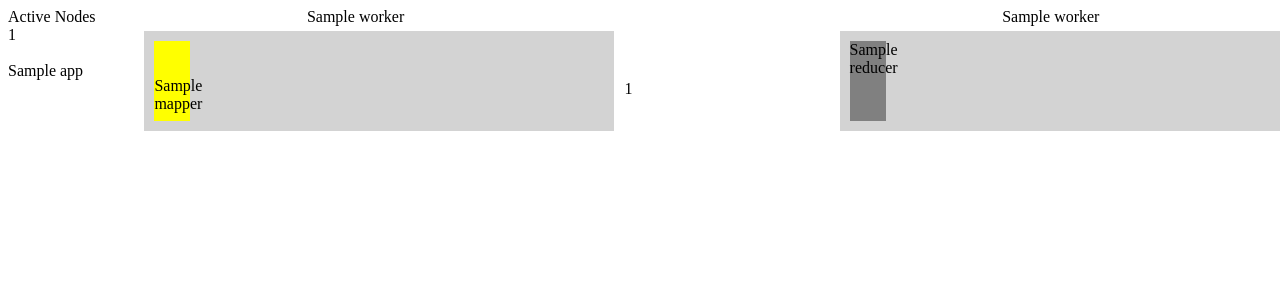
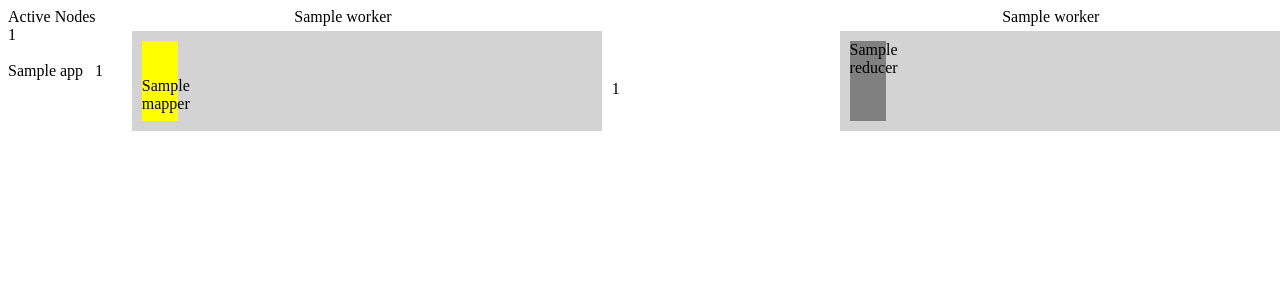
Before and after one commit to bconfiden2/MR-monitoring-system, a Flask app: template templates/index.html in a window 1280 px wide; the page is wider, and only the part inside the window is pictured. Shown: the top 300 px of that part. Run offline with Flask 2, Linux system fonts and the light colour scheme; the template is opened without the code that fills it: most values are stand-ins (such as "Sample title", 1, 10 or a date in 2020); parts of the project's set-up code (start-up, migrations or seed data) failed here and were passed over.

Commit message:
[#15] 링크 연결

```diff
--- a/static/css/index.css
+++ b/static/css/index.css
@@ -1,7 +1,12 @@
+/* @import url('https://fonts.googleapis.com/css2?family=Noto+Sans+Display:wght@600&family=Roboto:wght@500&display=swap'); */
+
 .info{
-    width: 10%;
+    width: 9%;
     float:left;
+    /* font-family: 'Noto Sans Display', sans-serif;
+    font-family: 'Roboto', sans-serif; */
 }
+
 
 .mapper{
     width: 35%;
--- a/templates/index.html
+++ b/templates/index.html
@@ -4,7 +4,6 @@
     <meta charset="utf-8" http-equiv="refresh" content={{data.interval}}>
     <title>BOAZ Adv</title>
     <link href="static/css/index.css" rel="stylesheet" type="text/css">
-
 </head>
 
 <body>
@@ -14,11 +13,31 @@
             Active Nodes<br>
             {{ data.workers|length }}<br><br>
 
+
             <!--Running App-->
-            {% for i in data.apps %}
-            {{ i }}
-            <br>
+            <script>
+                function move(app_id){
+                    var link = "http://localhost:4000/" + app_id;
+                    location.href=link;
+                }
+            </script>
+
+            {% for idx in range(data.apps|length) %}
+                {{ data.apps[idx][1] }} &nbsp;
+                <span onclick="move({{ data.apps[idx][0] }})">{{ data.apps[idx][0] }}</span>
+                <br>
             {% endfor %}
+
+
+
+
+
+
+
+
+
+
+
         </div>
 
 
```
